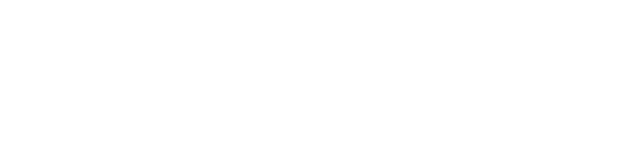
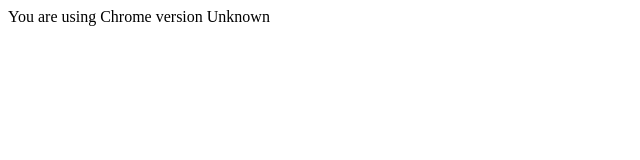
Before and after one commit to acciojob/browser-info-rahulfrndz02, a website: page main.html in a window 1280 px wide. Shown: the whole page, without its empty margins (0-640 px from the left). Drawn offline with Linux system fonts and the light colour scheme.

Commit message:
created a submission

```diff
--- a/main.html
+++ b/main.html
@@ -8,6 +8,9 @@
 
 <body>
 	<!-- the entire body must be written by student -->
+	<div id="browser-info" >
+
+	</div>
     <script type="text/javascript" src="./script.js">
 </script>
 
--- a/script.js
+++ b/script.js
@@ -1 +1,37 @@
 //your JS code here. If required.
+// script.js
+
+window.onload = function() {
+  var browserInfoDiv = document.getElementById("browser-info");
+
+  // Get browser name and version
+  var browserName = getBrowserName();
+  var browserVersion = getBrowserVersion();
+
+  // Display browser information in the div
+  browserInfoDiv.textContent = "You are using " + browserName + " version " + browserVersion;
+}
+
+function getBrowserName() {
+  var userAgent = navigator.userAgent;
+  var browsers = ["Chrome", "Firefox", "Safari", "Opera", "Edge", "Internet Explorer"];
+
+  for (var i = 0; i < browsers.length; i++) {
+    if (userAgent.indexOf(browsers[i]) > -1) {
+      return browsers[i];
+    }
+  }
+
+  return "Unknown";
+}
+
+function getBrowserVersion() {
+  var userAgent = navigator.userAgent;
+  var versionIndex = userAgent.indexOf("rv:") || userAgent.indexOf("Edge/") || userAgent.indexOf("Chrome/") || userAgent.indexOf("Firefox/") || userAgent.indexOf("Version/");
+
+  if (versionIndex > -1) {
+    return userAgent.substring(versionIndex + 3, userAgent.indexOf(" ", versionIndex));
+  }
+
+  return "Unknown";
+}
```
